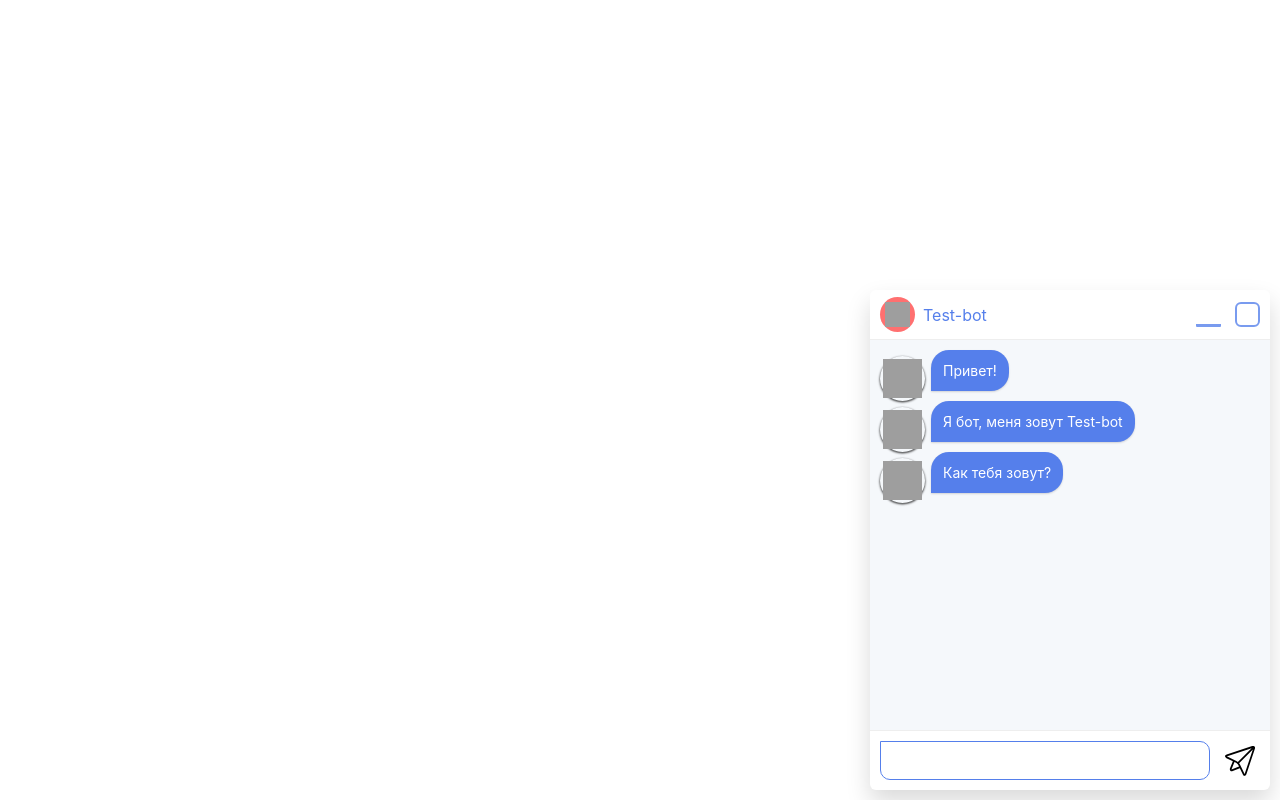
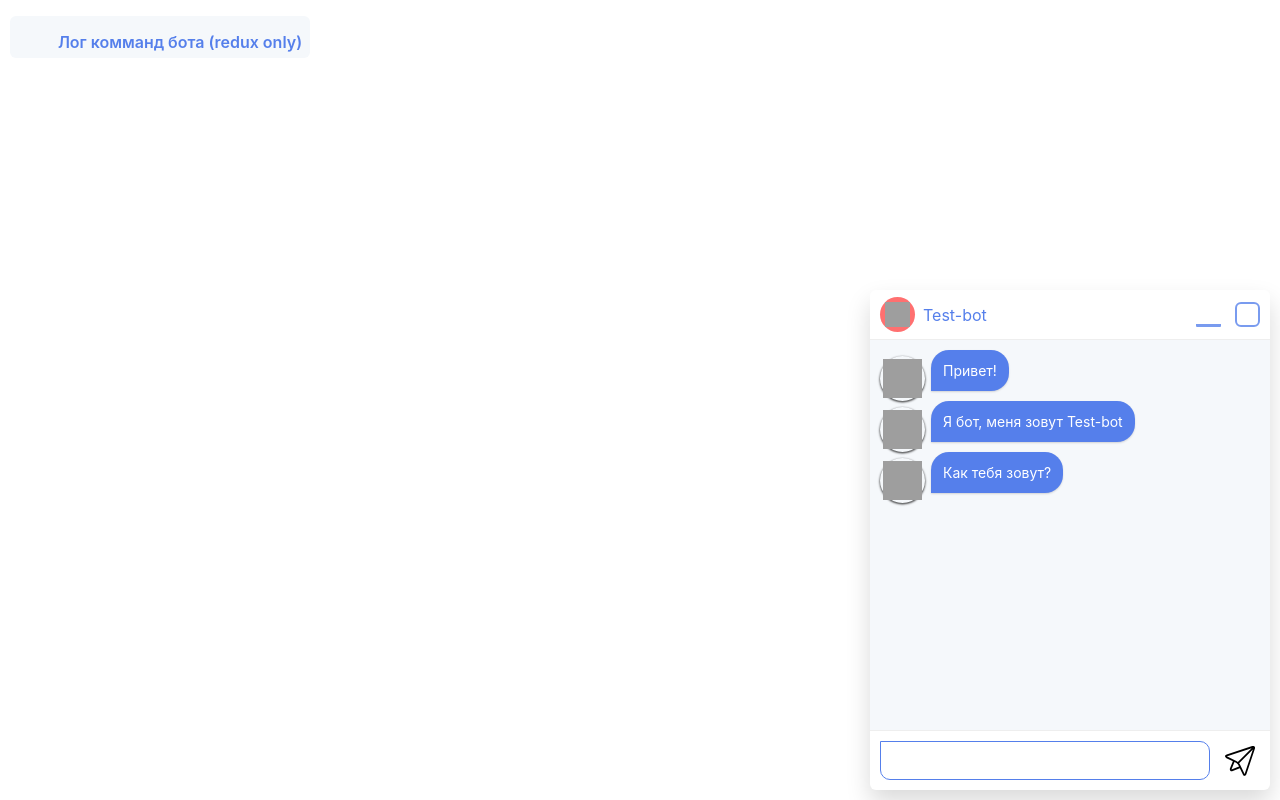
Before and after one commit to dyzz24/chatbot, a React (Create React App) app: page / in a window 1280 px wide. Built offline with nearby package versions, Linux system fonts and the light colour scheme; grey boxes are pictures that could not be loaded.

Commit message:
add bot log redux

```diff
--- /dev/null
+++ b/src/wrapper/connectedList/list.css
@@ -0,0 +1,33 @@
+.botCommandLog {
+        width: 300px;
+        position: absolute;
+        left: 10px;
+        top: 0;
+        max-height: 350px;
+        overflow-y: auto;
+        background: rgb(245, 248, 251);
+        padding-top: 16px;
+        padding-bottom: 6px;
+
+        box-sizing: border-box;
+        border-radius: 6px;
+        list-style-position: inside;
+
+
+}
+
+.botCommandLog span {
+    font-size: 16px;
+    font-weight: 600;
+    color: #557feb;
+
+}
+
+.botCommandLog li {
+    text-align: left;
+    text-overflow: ellipsis;
+    padding-right: 10px;
+    overflow: hidden;
+    white-space: nowrap;
+
+}
--- /dev/null
+++ b/src/wrapper/connectedList/list.js
@@ -0,0 +1,19 @@
+import React from 'react';
+import { connect } from "react-redux";
+import './list.css';
+
+const mapStateToProps = state => {
+  return { commands: state.commands };
+};
+
+
+const ConnectedList = ({ commands }) => (
+  <ol className = 'botCommandLog'>
+    <span>Лог комманд бота (redux only)</span>
+    {commands.map((el, ind) => (
+      <li key={ind}>{el.botCommand}</li>
+    ))}
+  </ol>
+);
+const List = connect(mapStateToProps)(ConnectedList);
+export default List;
--- a/src/wrapper/wrapper.js
+++ b/src/wrapper/wrapper.js
@@ -1,6 +1,7 @@
 import React from 'react';
 import './wrapper.css';
 import ChatBot from '../chatbot/chatbot';
+import List from './connectedList/list';
 
 
 
@@ -37,6 +38,11 @@ export default class Wrapper extends React.Component {
   render() {
 
 
-    return (<ChatBot chatBotConfig = {this.state.chatBotConfig}></ChatBot>);
+    return (
+      <React.Fragment>
+      <List></List>
+    <ChatBot chatBotConfig = {this.state.chatBotConfig}></ChatBot>
+    </React.Fragment>
+    );
   }
 }
```
